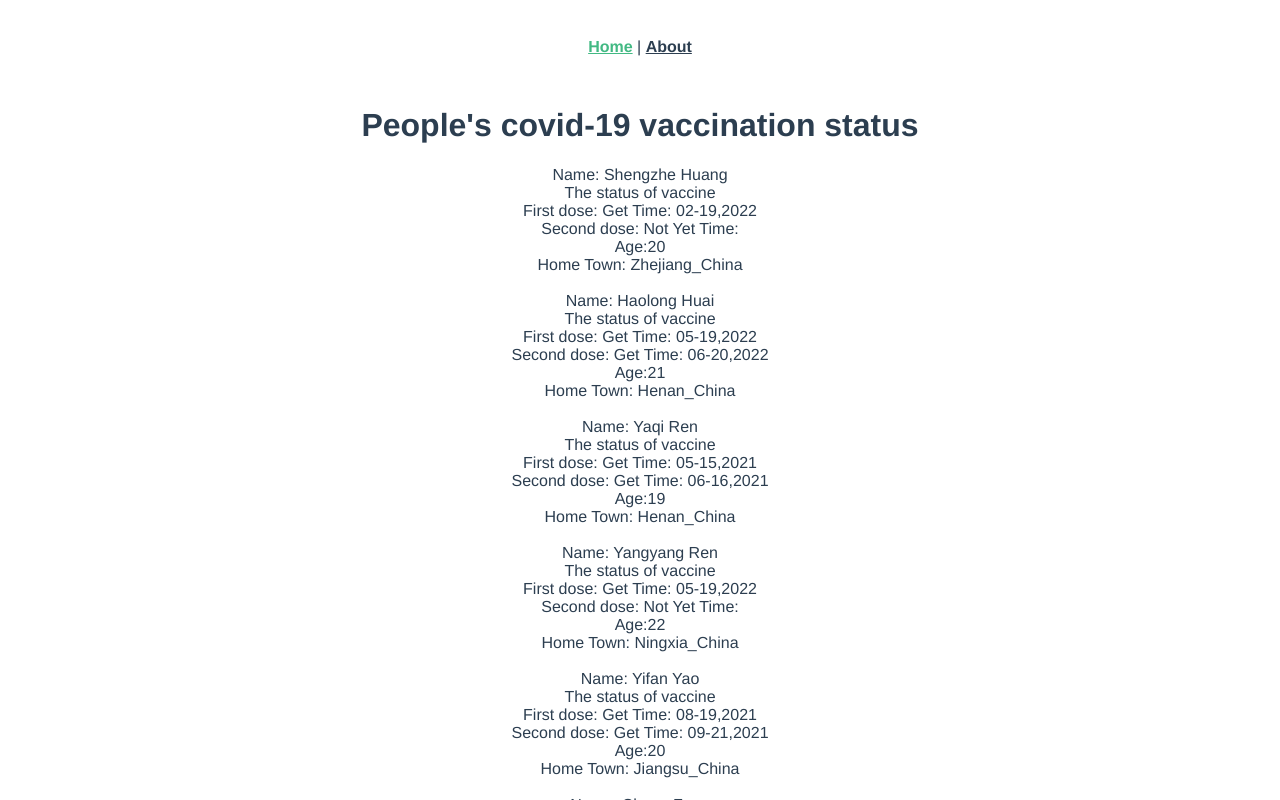
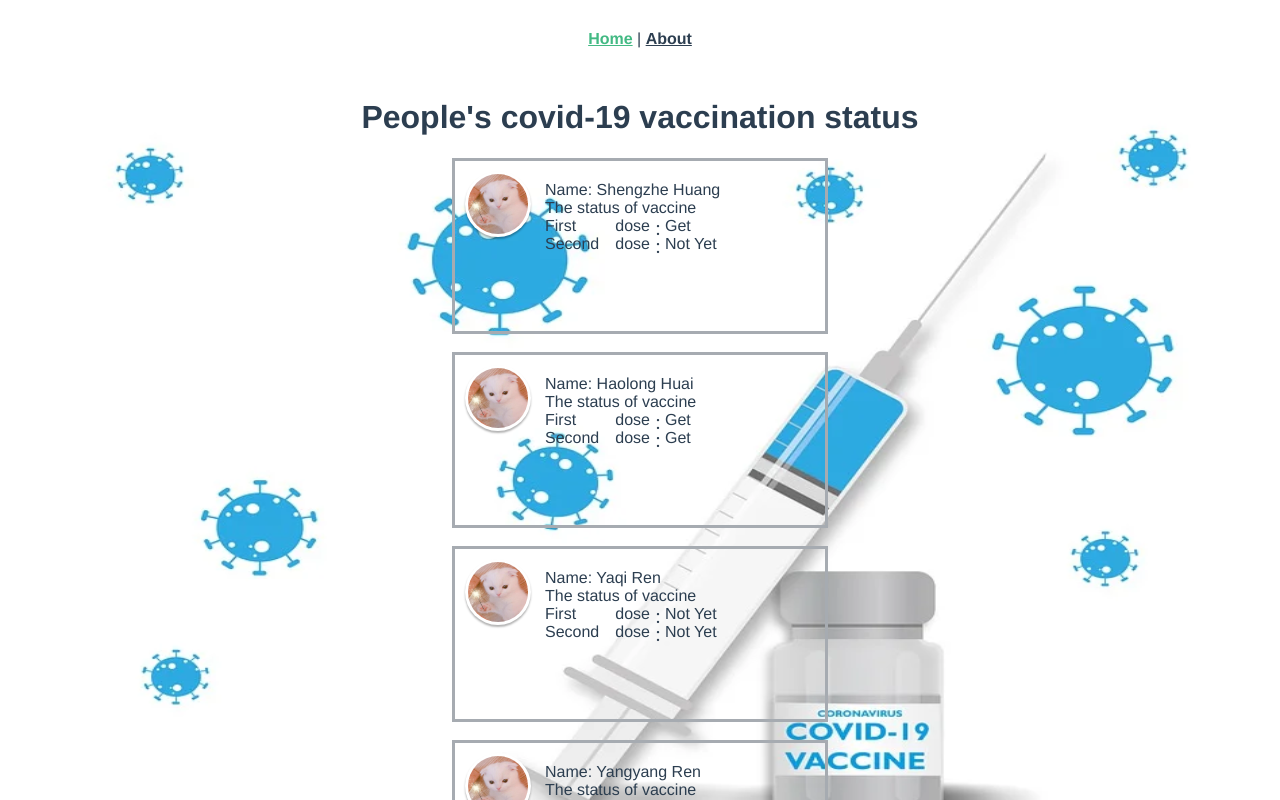
Before and after one commit to ShengzheH/SE331-2022-Project-1, a Vue app: page / in a window 1280 px wide. Shown: the top 800 px of the page. Built offline with nearby package versions, Linux system fonts and the light colour scheme; data requests are answered from the project's data file.

Commit message:
add style

```diff
--- a/db.json
+++ b/db.json
@@ -32,13 +32,13 @@
           "id": 3,
           "Name": "Yaqi",
           "Surname": "Ren",
-          "First_dose": true,
-          "Second_dose": true,
-          "First_dose_time": "05-15,2021",
-          "Second_dose_time": "06-16,2021",
-          "First_type": "vector vaccine",
-          "Second_type": "vector vaccine",
-          "Comments": "Do not lift heavy objects",
+          "First_dose": false,
+          "Second_dose": false,
+          "First_dose_time": "",
+          "Second_dose_time": "",
+          "First_type": "",
+          "Second_type": "",
+          "Comments": "",
           "Age": "19",
           "Home_town": "Henan_China"
         },
--- a/src/App.vue
+++ b/src/App.vue
@@ -13,6 +13,12 @@
   -moz-osx-font-smoothing: grayscale;
   text-align: center;
   color: #2c3e50;
+  margin-top: 0px;
+}
+body {
+  margin: 0;
+  padding: 0;
+  border: 0;
 }
 
 nav {
--- a/src/components/ListItem.vue
+++ b/src/components/ListItem.vue
@@ -1,21 +1,27 @@
 <template>
-  <div class="list-item">
-    <span>Name: {{ people.Name }} {{ people.Surname }}</span>
-    <span>The status of vaccine</span>
-    <span
-      >First dose: {{ firstdose(people.First_dose) }} Time:
-      {{ people.First_dose_time }}</span
-    >
-    <span
-      >Second dose: {{ firstdose(people.Second_dose) }} Time:
-      {{ people.Second_dose_time }}</span
-    >
-    <span>Age:{{ people.Age }}</span>
-    <span>Home Town: {{ people.Home_town }}</span>
-    <br />
+  <div id="building">
+    <div class="left-nav"><img src="../assets/1.jpg" /></div>
+    <div class="list-item">
+      <ul>
+        <li>
+          <div>Name: {{ people.Name }} {{ people.Surname }}</div>
+        </li>
+        <li>
+          <div>The status of vaccine</div>
+        </li>
+        <li>
+          <div class="title">First dose</div>
+          <div class="value">{{ firstdose(people.First_dose) }}</div>
+        </li>
+        <li>
+          <div class="title">Second dose</div>
+          <div class="value">{{ firstdose(people.Second_dose) }}</div>
+        </li>
+      </ul>
+      <br />
+    </div>
   </div>
 </template>
-
 <script>
 export default {
   name: 'ListItem',
@@ -36,9 +42,77 @@ export default {
 }
 </script>
 <style scoped>
-.list-item {
+#building {
   display: flex;
   flex-direction: column;
-  align-items: center;
+  padding: 10px;
+  width: 350px;
+  height: 150px;
+  cursor: pointer;
+  border: 3px solid #a6abb1;
+  margin-bottom: 18px;
+  text-align: center;
+  /* background-color: blanchedalmond; */
+}
+.list-item {
+  /* border: 3px double #39495c; */
+  text-align: left;
+  float: right;
+  position: absolute;
+  width: 300px;
+  margin: 10px 0 0 80px;
+}
+.left-nav {
+  float: left;
+  width: 66px;
+  height: 66px;
+  background-color: #fff;
+  padding: 3px;
+  box-shadow: 0 2px 2px rgba(0, 0, 0, 0.3);
+  margin: 0 0 10px;
+  box-sizing: border-box;
+  border-radius: 50%;
+}
+.left-nav img {
+  display: block;
+  width: 60px;
+  height: 60px;
+  border-radius: 50%;
+}
+.right-nav {
+  float: right;
+}
+/* #building {
+  background: url('../assets/bc.jpg');
+  width: 100%;
+  height: 100%;
+  position: absolute;
+  overflow: auto;
+  background-size: 100% 100%;
+} */
+body {
+  overflow: auto;
+}
+* {
+  margin: 0;
+  padding: 0;
+}
+li {
+  position: relative;
+  list-style-type: none;
+}
+.title {
+  position: absolute;
+  width: 35%;
+  text-align: justify;
+  text-align-last: justify;
+}
+.title:before {
+  position: absolute;
+  left: 100%;
+  content: '\FF1A';
+}
+.value {
+  padding-left: 40%;
 }
 </style>
--- a/src/views/AboutView.vue
+++ b/src/views/AboutView.vue
@@ -1,5 +1,16 @@
 <template>
-  <div class="about">
-    <h1>This is an about page</h1>
+  <div id="building">
+    <div class="about">
+      <h1>This is an about page</h1>
+    </div>
   </div>
 </template>
+<style scoped>
+#building {
+  background: url('../assets/bc.jpg');
+  width: 100%;
+  height: 100%;
+  position: fixed;
+  background-size: 100% 100%;
+}
+</style>
--- a/src/views/HomeView.vue
+++ b/src/views/HomeView.vue
@@ -1,7 +1,11 @@
 <template>
-  <div class="home">
-    <h1>People's covid-19 vaccination status</h1>
-    <ListItem v-for="people in peoples" :key="people.id" :people="people" />
+  <div class="background">
+    <div class="home">
+      <h1>People's covid-19 vaccination status</h1>
+      <div class="home-list">
+        <ListItem v-for="people in peoples" :key="people.id" :people="people" />
+      </div>
+    </div>
   </div>
 </template>
 
@@ -26,3 +30,22 @@ export default {
   }
 }
 </script>
+<style scoped>
+.home-list {
+  display: flex;
+  flex-direction: column;
+  align-items: center;
+}
+.background {
+  background: url('../assets/bc.jpg');
+  width: 100%;
+  height: 100%;
+  background-position: absolute;
+  background-attachment: fixed;
+  background-repeat: scroll;
+  background-size: 100% 100%;
+}
+.body {
+  overflow: auto;
+}
+</style>
```
Also changed, not shown: .eslintrc.js, src/assets/1.jpg (added), src/assets/bc.jpg (added).
